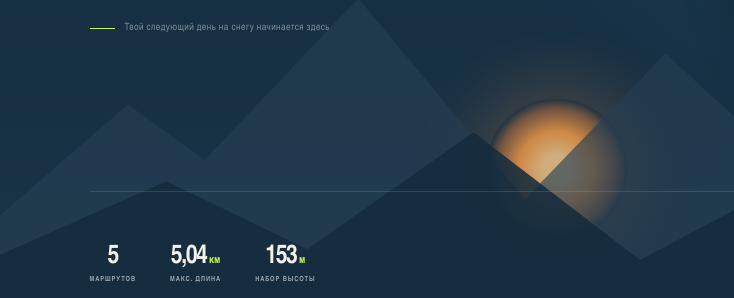
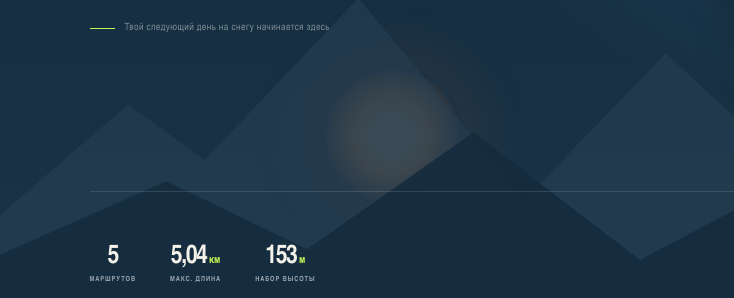
Before and after one commit to alekcangp/kgsport, a website built with Vite: page index.html in a window 1280 px wide. Shown: the part 506-804 px from the top of the page, 0-734 px from the left. Built offline with nearby package versions, Linux system fonts and the light colour scheme.

Commit message:
drive sun position and color by time of day with a 1-minute timer

```diff
--- a/src/main.ts
+++ b/src/main.ts
@@ -33,6 +33,7 @@ let homeVideo: HTMLVideoElement | null = null;
 let profileDistanceKm = 0;
 let profileBase: HTMLCanvasElement | null = null;
 const logoMotionPreference = window.matchMedia('(prefers-reduced-motion: reduce)');
+let sunClockTimer: ReturnType<typeof setInterval> | null = null;
 
 
 let isFlying = false;
@@ -169,6 +170,41 @@ function syncLogoMotion() {
 }
 
 logoMotionPreference.addEventListener('change', syncLogoMotion);
+
+/**
+ * Плавно ведёт солнце по дуге и меняет его тон по текущему времени суток.
+ * Позиция и цвет намеренно приглушены, чтобы не отвлекать от контента.
+ */
+function updateSunByTime() {
+  const sun = document.querySelector<HTMLElement>('.hero-sun');
+  if (!sun) return;
+
+  const now = new Date();
+  const hours = now.getHours() + now.getMinutes() / 60;
+
+  // Условный «день»: от рассвета ~05:30 до заката ~20:00.
+  const dawn = 5.5;
+  const dusk = 20;
+  const dayProgress = (hours - dawn) / (dusk - dawn);
+  const fromHorizon = Math.min(1, Math.max(0, dayProgress));
+  const isNight = dayProgress < 0 || dayProgress > 1;
+
+  const arc = Math.sin(Math.PI * fromHorizon); // 0 у горизонта, 1 в зените
+  const left = 16 + fromHorizon * 62;          // восток → запад: 16%..78%
+  const bottom = 8 + arc * 24;                  // дуга подъёма: 8%..32%
+  const opacity = isNight ? 0.04 : 0.12 + arc * 0.45; // максимум ~0.57
+  const hue = 18 + arc * 16;                    // у горизонта краснее, в зените золотистее
+
+  sun.style.setProperty('--sun-left', `${left.toFixed(2)}%`);
+  sun.style.setProperty('--sun-bottom', `${bottom.toFixed(2)}%`);
+  sun.style.setProperty('--sun-opacity', opacity.toFixed(3));
+  sun.style.setProperty('--sun-hue', `${hue.toFixed(1)}deg`);
+}
+
+function startSunClock() {
+  updateSunByTime();
+  sunClockTimer ??= setInterval(updateSunByTime, 60000);
+}
 
 let profileResizeFrame: number | null = null;
 window.addEventListener('resize', () => {
@@ -1630,6 +1666,7 @@ async function init() {
   try {
     const tracks = await loadTracks();
     renderGallery(tracks);
+    startSunClock();
     showScreen('home');
     scheduleTileWarmup(tracks);
   } catch (error) {
--- a/src/styles.css
+++ b/src/styles.css
@@ -244,23 +244,29 @@ body.map-open { position: fixed; inset: 0; overflow: hidden; overscroll-behavior
 .home-screen::before { z-index: -1; height: 45%; background: linear-gradient(180deg, rgba(172, 207, 226, .72) 0 2%, #263f53 2.5% 100%); clip-path: polygon(0 63%, 10% 35%, 16% 49%, 28% 8%, 41% 59%, 52% 22%, 65% 61%, 77% 18%, 91% 55%, 100% 35%, 100% 100%, 0 100%); opacity: .64; }
 .home-screen::after { z-index: -1; height: 31%; background: linear-gradient(180deg, rgba(218, 235, 245, .8) 0 2%, #142b3d 2.5% 100%); clip-path: polygon(0 55%, 13% 28%, 24% 53%, 37% 10%, 50% 57%, 64% 22%, 79% 62%, 91% 25%, 100% 48%, 100% 100%, 0 100%); opacity: .88; }
 
-/* Восходящее солнце за горами */
+/* Восходящее солнце за горами — положение и тон зависят от времени суток */
+@property --sun-left { syntax: '<percentage>'; inherits: false; initial-value: 38%; }
+@property --sun-bottom { syntax: '<percentage>'; inherits: false; initial-value: 15%; }
+@property --sun-opacity { syntax: '<number>'; inherits: false; initial-value: .55; }
+@property --sun-hue { syntax: '<angle>'; inherits: false; initial-value: 30deg; }
 .hero-sun {
   position: absolute;
   z-index: -2;
-  left: 38%;
-  bottom: 15%;
+  left: var(--sun-left, 38%);
+  bottom: var(--sun-bottom, 15%);
   width: clamp(80px, 11vw, 160px);
   aspect-ratio: 1;
   border-radius: 50%;
-  background: radial-gradient(circle at 50% 50%, #ffcf8a 0 14%, #ff9f45 38%, rgba(255, 140, 60, .5) 60%, rgba(255, 130, 55, 0) 72%);
-  box-shadow: 0 0 60px 26px rgba(255, 150, 70, .2);
+  opacity: var(--sun-opacity, .55);
+  background: radial-gradient(circle at 50% 50%, hsl(var(--sun-hue, 30deg) 92% 78%) 0 14%, hsl(var(--sun-hue, 30deg) 88% 60%) 38%, hsl(var(--sun-hue, 30deg) 82% 52% / .5) 60%, hsl(var(--sun-hue, 30deg) 82% 52% / 0) 72%);
+  box-shadow: 0 0 60px 26px hsl(var(--sun-hue, 30deg) 86% 55% / .2);
   pointer-events: none;
+  transition: --sun-left 60s linear, --sun-bottom 60s linear, --sun-opacity 60s linear, --sun-hue 60s linear;
   animation: sun-glow 9s ease-in-out infinite;
 }
 @keyframes sun-glow {
-  0%, 100% { opacity: .55; }
-  50%      { opacity: .8; }
+  0%, 100% { filter: brightness(.94); }
+  50%      { filter: brightness(1.1); }
 }
 
 
@@ -583,7 +589,7 @@ body.map-open { position: fixed; inset: 0; overflow: hidden; overscroll-behavior
   .snowfall i:nth-child(even) { top: 68%; }
   .geo-marker::after { animation: none; opacity: .5; }
   .home-screen::before, .home-screen::after { animation: none; }
-  .hero-sun { animation: none; opacity: .7; }
+  .hero-sun { animation: none; transition: none; }
   .routes-screen::before, .routes-screen::after { animation: none; }
 }
 
```
